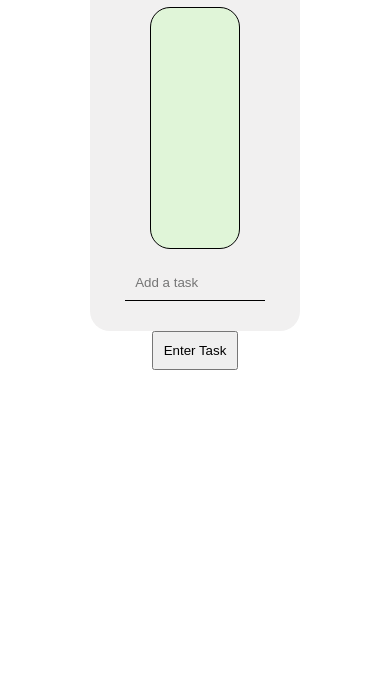
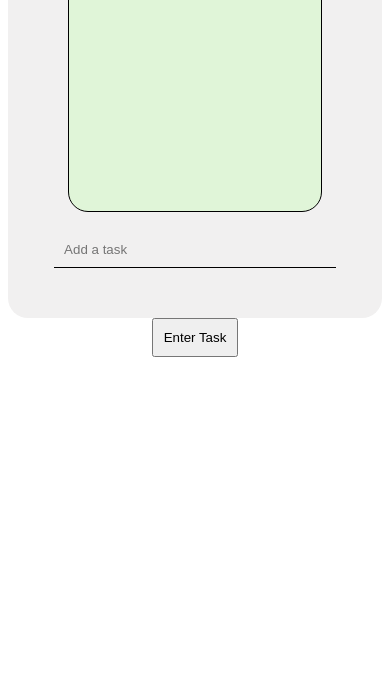
Before and after one commit to jackyyyzzz/ToDoListOnWeb, a plain HTML site: page index.html in a window 390 px wide. Shown: the part 148-844 px from the top of the page. Drawn offline with Linux system fonts and the light colour scheme.

Commit message:
fixed: mobile view

```diff
--- a/index.html
+++ b/index.html
@@ -8,6 +8,7 @@
     <link rel="stylesheet" href="./style.css">
 </head>
 <body>
+    <div class="container">
         <div class="whole-list">
             <header id="header">
                 <h1>To Do List</h1>
@@ -24,7 +25,7 @@
             <button id="enterBtn" type="button" onclick="eventEnter()">Enter Task</button>
             <button id="clearBtn" type="button" onclick="clearCompletes()" hidden>Clear Completes</button>
         </div>
-
+    </div>
     <script src="./script.js"></script>
 </body>
 </html>
--- a/style.css
+++ b/style.css
@@ -1,9 +1,13 @@
+.container {
+    max-width: 600px;
+    margin: auto;
+}
+
+
 .whole-list{
-    margin: auto;
-    max-width: 40%;
-    padding:30px;
+    width: 100%;
+    padding: 30px 0;
     background-color:rgb(241, 240, 240);
-    position: relative;
     border-radius: 20px;
 }
 
@@ -18,8 +22,7 @@
     padding: 20px;
     min-height: 200px;
     border-radius: 20px;
-    margin-left: 30px;
-    margin-right: 30px;
+    margin: 0 60px;
     border-style: solid;
     border-width: 1px;
 }
@@ -32,13 +35,13 @@
     border-bottom-style: solid;
     border-bottom-width: 1px;
     display: block;
-    width: 80%;
-    margin: auto;
+    width: 70%;
+    margin: 20px auto;
 }
 
 .buttons{
     margin: auto;
-    max-width: 40%;
+    width: 100%;
     display: flex;
     justify-content: space-around;
 }
```
Lines whose indentation alone changed are shown as unchanged.
